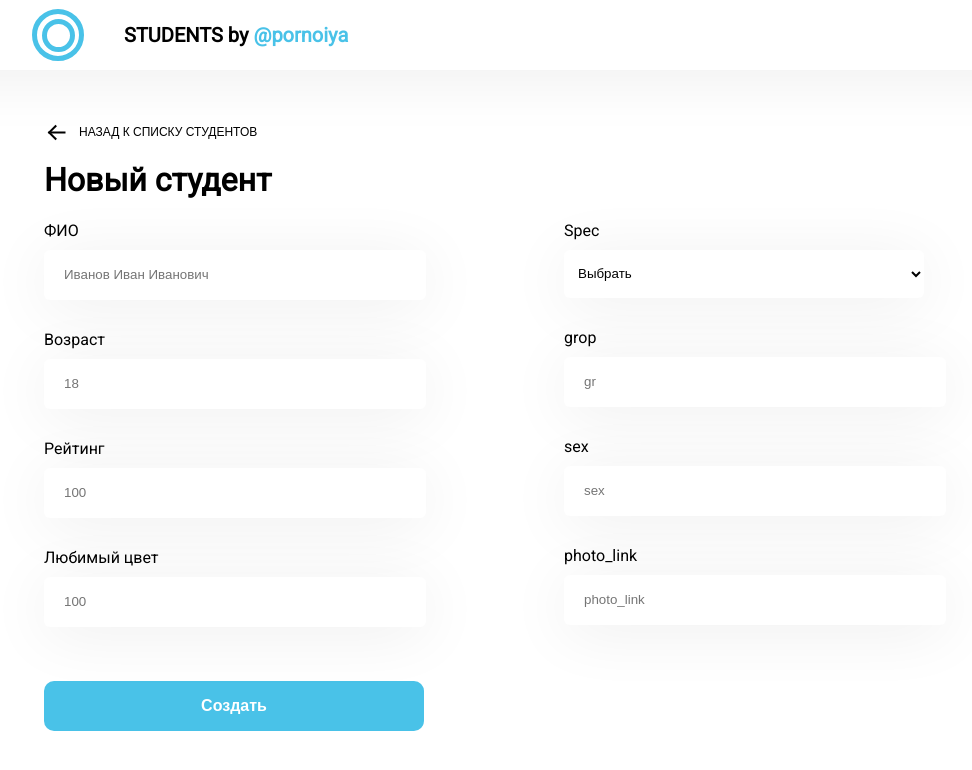
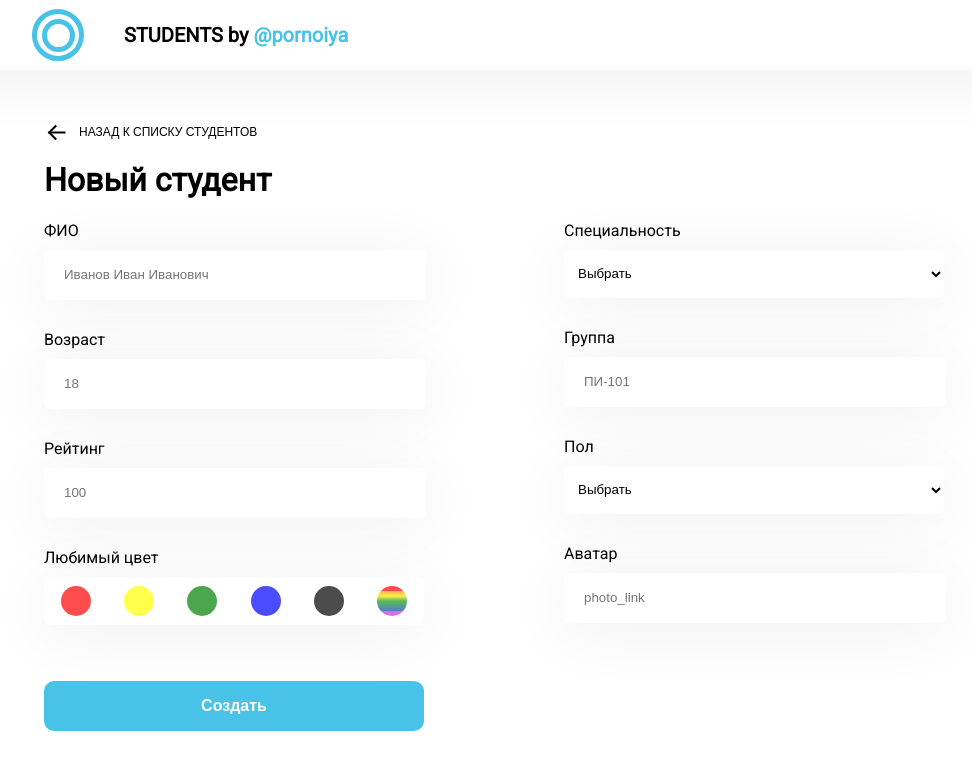
Before and after one commit to pornoiya/students-react2, a React (Create React App) app: page /addStudent in a window 1280 px wide. Shown: the top 770 px of the page, without its empty margins (86-1058 px from the left). Built offline with nearby package versions, Linux system fonts and the light colour scheme.

Commit message:
a better form

```diff
--- a/src/components/NewStudentForm/NewStudentForm.css
+++ b/src/components/NewStudentForm/NewStudentForm.css
@@ -1,4 +1,4 @@
-input[type='text'], input[type='email'], input[type='number'], input, select, option {
+input[type='text'], input[type='email'], input[type='number'], input, select {
     box-shadow: 0 7px 64px rgba(0, 0, 0, 0.07);
     border-radius: 6px;
     border: none;
@@ -9,6 +9,7 @@ input[type='text'], input[type='email'], input[type='number'], input, select, op
 
 select {
     padding-left: 10px;
+    width: 380px;
 }
 
 .photo-picker {
@@ -46,11 +47,11 @@ select {
     margin: 0;
 }
 
-.fields-container input, .fields-container select {
+.fields-container input, .fields-container select, .fields-container .colors {
     margin: 10px 0;
 }
 
-input:hover, input:focus {
+input:hover, input:focus, select:hover, select:focus {
     box-shadow: 0 0 10px 7px rgba(0, 0, 0, 0.1);
 }
 
@@ -58,3 +59,54 @@ input:hover, input:focus {
 .ant-input-number-handler-wrap {
     display: none;
 }
+
+.colors {
+    background: #FFFFFF;
+    box-shadow: 0 7px 64px rgba(0, 0, 0, 0.07);
+    border-radius: 6px;
+    height: 48px;
+    width: 380px;
+    display: flex;
+    justify-content: space-between;
+    align-items: center;
+}
+
+.color {
+    width: 30px;
+    height: 30px;
+    opacity: 0.7;
+    border-radius: 50%;
+    margin: auto;
+}
+
+.colors input[type=radio]:checked + label {
+    border: #49C2E8 2px solid;
+}
+
+.colors input[type=radio] {
+    display: none;
+}
+
+.red {
+    background: red;
+}
+
+.yellow {
+    background: yellow;
+}
+
+.green {
+    background: green;
+}
+
+.blue {
+    background: blue;
+}
+
+.black {
+    background: black;
+}
+
+.lgbt {
+    background: linear-gradient(180deg, #FE0000 16.66%, #FD8C00 16.66%, #FFE500 33.32%, #119F0B 49.98%, #0644B3 83.3%, #C22EDC 83.3%);
+}
--- a/src/components/NewStudentForm/NewStudentForm.js
+++ b/src/components/NewStudentForm/NewStudentForm.js
@@ -1,14 +1,14 @@
 import React, { useState } from 'react';
 import './NewStudentForm.css'
-import {Form, Radio, Input, Button, InputNumber, Select} from 'antd'
+import {Form, Input, Button, InputNumber, Select} from 'antd'
 import PropTypes from 'prop-types'
 
 const BASE_URL = "http://localhost:8080/students/api/v1.0/students_list/"
-// const headers = {
-//     'Access-Control-Allow-Origin': '*',
-//     'Access-Control-Allow-Methods': 'POST, PUT, GET',
-//     'Access-Control-Allow-Headers': 'Origin, X-Requested-With, Content-Type, Accept' }
-//
+const headers = {
+    'Access-Control-Allow-Origin': '*',
+    'Access-Control-Allow-Methods': 'POST, PUT, GET',
+    'Access-Control-Allow-Headers': 'Origin, X-Requested-With, Content-Type, Accept' }
+
 
 export default function NewStudentForm () {
     const [ form ] = Form.useForm();
@@ -84,11 +84,29 @@ export default function NewStudentForm () {
                             }
                         ]}
                     >
-                        <Input placeholder="100" />
+                        <div className={'colors'}>
+                            <input type={'radio'} name={'color'} value={'red'} id={'red_color'}/>
+                            <label htmlFor={'red_color'} className={'color red'}/>
+
+                            <input type={'radio'} name={'color'} value={'yellow'} id={'yellow_color'}/>
+                            <label htmlFor={'yellow_color'} className={'color yellow'}/>
+
+                            <input type={'radio'} name={'color'} value={'green'} id={'green_color'}/>
+                            <label htmlFor={'green_color'} className={'color green'}/>
+
+                            <input type={'radio'} name={'color'} value={'blue'} id={'blue_color'}/>
+                            <label htmlFor={'blue_color'} className={'color blue'}/>
+
+                            <input type={'radio'} name={'color'} value={'black'} id={'black_color'}/>
+                            <label htmlFor={'black_color'} className={'color black'}/>
+
+                            <input type={'radio'} name={'color'} value={'lgbt'} id={'lgbt_color'}/>
+                            <label htmlFor={'lgbt_color'} className={'color lgbt'}/>
+                        </div>
                     </Form.Item>
 
                     <Form.Item
-                        label="Spec"
+                        label="Специальность"
                         name="speciality"
                         rules={[
                             {
@@ -97,9 +115,7 @@ export default function NewStudentForm () {
                             }
                         ]}
                     >
-                        <select
-                            placeholder="Select a option and change input text above"
-                        >
+                        <select>
                             <option value="" hidden='true' selected>Выбрать</option>
                             <option value="Математика">Математика</option>
                             <option value="ФИИТ">ФИИТ</option>
@@ -110,7 +126,7 @@ export default function NewStudentForm () {
                     </Form.Item>
 
                     <Form.Item
-                        label="grop"
+                        label="Группа"
                         name="group"
                         rules={[
                             {
@@ -119,11 +135,11 @@ export default function NewStudentForm () {
                             }
                         ]}
                     >
-                        <Input placeholder="gr" />
+                        <Input placeholder="ПИ-101" />
                     </Form.Item>
 
                     <Form.Item
-                        label="sex"
+                        label="Пол"
                         name="sex"
                         rules={[
                             {
@@ -132,11 +148,15 @@ export default function NewStudentForm () {
                             }
                         ]}
                     >
-                        <Input placeholder="sex" />
+                        <select>
+                            <option value="" hidden='true' selected>Выбрать</option>
+                            <option value="m">Мужской</option>
+                            <option value="f">Женский</option>
+                        </select>
                     </Form.Item>
 
                     <Form.Item
-                        label="photo_link"
+                        label="Аватар"
                         name="photo_link"
                         rules={[
                             {
--- a/src/components/NewStudentPage/NewStudentPage.jsx
+++ b/src/components/NewStudentPage/NewStudentPage.jsx
@@ -6,7 +6,7 @@ import Arrow from "../Templates/ArrowTemplate/Arrow";
 
 const BASE_URL = "http://localhost:3000/"
 
-function NewStudentPage(props) {
+function NewStudentPage() {
     const history = useHistory();
 
     return <main>
```
Also changed, not shown: 1 other file (tests, documents, lock files or other folders).
